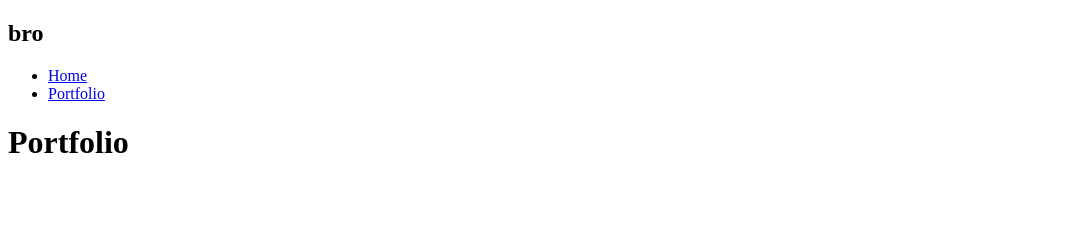
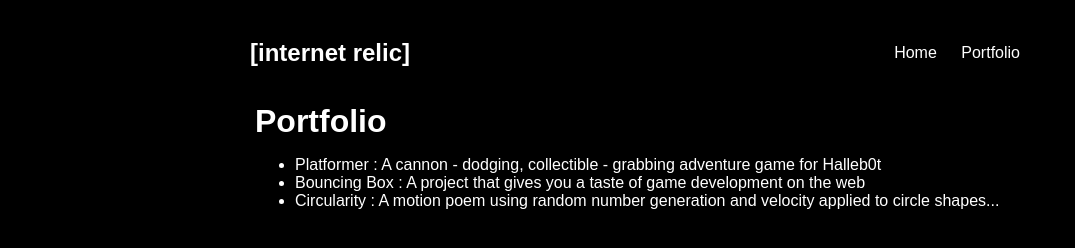
Before and after one commit to mlknr1fan/mlknr1fan.github.io, a plain HTML site: page portfolio.html in a window 1280 px wide. Shown: the whole page, without its empty margins (0-1075 px from the left). Drawn offline with Linux system fonts and the light colour scheme.

Commit message:
Update portfolio.html

```diff
--- a/portfolio.html
+++ b/portfolio.html
@@ -1,13 +1,15 @@
 <!DOCTYPE HTML>
 <html>
+
         <head>
-      <title>internet checkpoint</title></title>
+           <title>interneticus</title>
+           <link rel="stylesheet" href="style.css">
         </head>
 
         <body>
             <div id="all-contents">
                 <nav>
-            <h1>bro</h1>
+                    <h1>[internet relic]</h1>
                     <ul id="nav-ul">
                         <li class="nav-li">
                             <a class="nav-a" href="index.html">Home</a>
@@ -17,16 +19,18 @@
                         </li>
                     </ul>
                 </nav>
+
                 <main>
                     <div class="content">
                         <h1>Portfolio</h1>
                         <ul id="portfolio">
-
+                            <li><a href="projects/platformer/">Platformer : A cannon - dodging, collectible - grabbing adventure game for Halleb0t</a></li>
+                            <li><a href="projects/bouncing-box/">Bouncing Box : A project that gives you a taste of game development on the web </a></li>
+                            <li><a href="projects/circularity/">Circularity : A motion poem using random number generation and velocity applied to circle shapes...</a></li>
                         </ul>
                     </div>
                 </main>
             </div>
 
-      </div>
         </body>
     </html>
```
Lines whose indentation alone changed are shown as unchanged.
